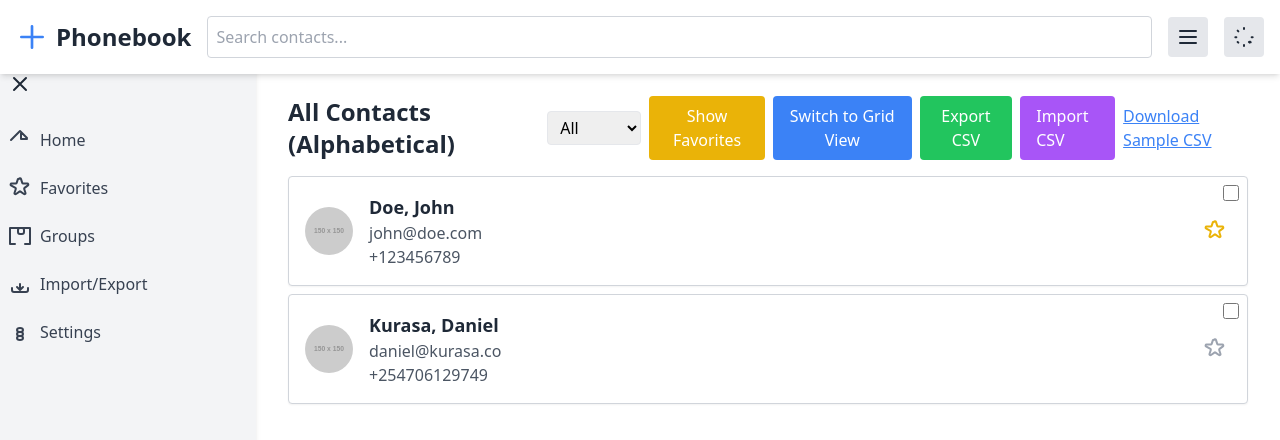
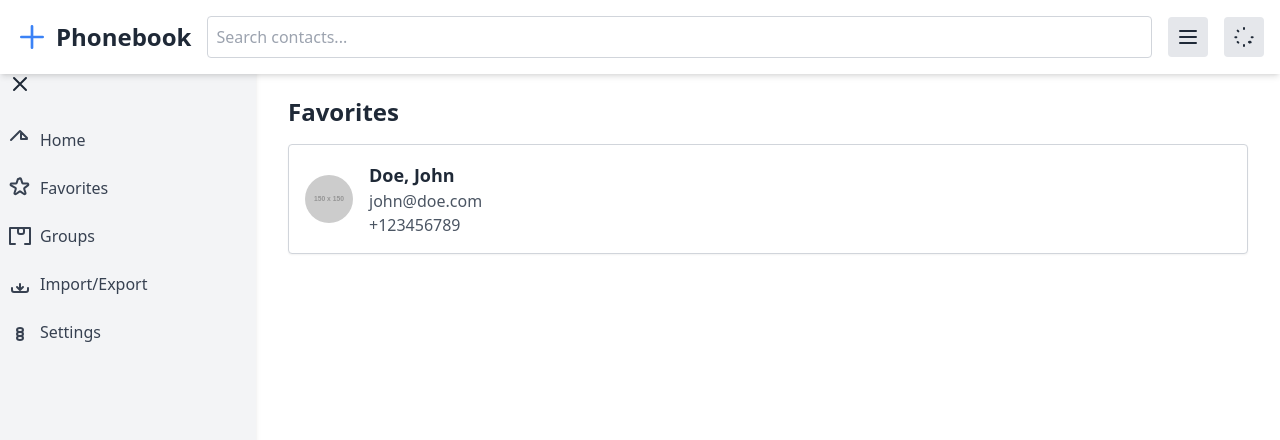
Before and after one commit to felixojiambo/kurase_phonebook, an Angular app: page /favorites in a window 1280 px wide. Before the commit this address led to /home. Shown: the top 440 px of the page. Built offline with nearby package versions, Linux system fonts and the light colour scheme.

Commit message:
feat: implement FavoritesComponent to display and manage favorite contacts

```diff
--- a/src/app/app.routes.ts
+++ b/src/app/app.routes.ts
@@ -1,8 +1,10 @@
 import { Routes } from '@angular/router';
 import { ContactsComponent } from './components/contacts/contacts.component';
+import { FavoritesComponent } from './components/favorites/favorites.component';
 
 export const appRoutes: Routes = [
   { path: 'home', component: ContactsComponent },
+  { path: 'favorites', component: FavoritesComponent },
   { path: '', redirectTo: '/home', pathMatch: 'full' },
   { path: '**', redirectTo: '/home' },
 ];
--- /dev/null
+++ b/src/app/components/favorites/favorites.component.css
@@ -0,0 +1,4 @@
+div > div > div:hover {
+    transform: translateY(-2px);
+    transition: transform 0.2s;
+  }
--- /dev/null
+++ b/src/app/components/favorites/favorites.component.html
@@ -0,0 +1,28 @@
+<div class="container mx-auto p-4">
+    <h2 class="text-2xl font-semibold mb-4 text-gray-800 dark:text-white">Favorites</h2>
+
+    <div *ngIf="(favorites$ | async)?.length === 0" class="text-gray-600 dark:text-gray-300">
+      No favorite contacts found.
+    </div>
+
+    <div class="space-y-2">
+      <div
+        *ngFor="let contact of favorites$ | async"
+        class="p-4 border border-gray-300 dark:border-gray-700 rounded shadow-sm bg-white dark:bg-gray-800 flex items-center"
+      >
+        <img
+          *ngIf="contact.imageUrl"
+          [src]="contact.imageUrl"
+          [alt]="contact.firstName + ' ' + contact.lastName"
+          class="w-12 h-12 rounded-full mr-4"
+        />
+        <div class="flex-grow">
+          <h3 class="text-lg font-bold text-gray-800 dark:text-white">
+            {{ contact.lastName }}, {{ contact.firstName }}
+          </h3>
+          <p class="text-gray-600 dark:text-gray-300">{{ contact.email }}</p>
+          <p class="text-gray-600 dark:text-gray-300">{{ contact.phone }}</p>
+        </div>
+      </div>
+    </div>
+  </div>
--- /dev/null
+++ b/src/app/components/favorites/favorites.component.ts
@@ -0,0 +1,25 @@
+import { Component, OnInit } from '@angular/core';
+import { CommonModule } from '@angular/common';
+import { ContactService } from '../../core/services/contact.service';
+import { Contact } from '../../core/models/contact.model';
+import { Observable, map } from 'rxjs';
+
+@Component({
+  selector: 'app-favorites',
+  standalone: true,
+  imports: [CommonModule],
+  templateUrl: './favorites.component.html',
+  styleUrls: ['./favorites.component.css'],
+})
+export class FavoritesComponent implements OnInit {
+  favorites$: Observable<Contact[]>;
+
+  constructor(private contactService: ContactService) {
+    // Filter contacts to only show those with favorite = true
+    this.favorites$ = this.contactService.contacts$.pipe(
+      map(contacts => contacts.filter(c => c.favorite))
+    );
+  }
+
+  ngOnInit(): void {}
+}
```
Also changed, not shown: 1 other file (tests, documents, lock files or other folders).
